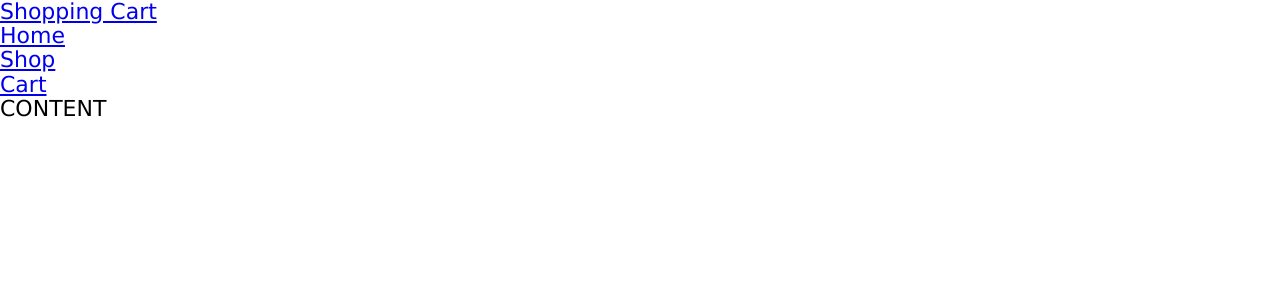
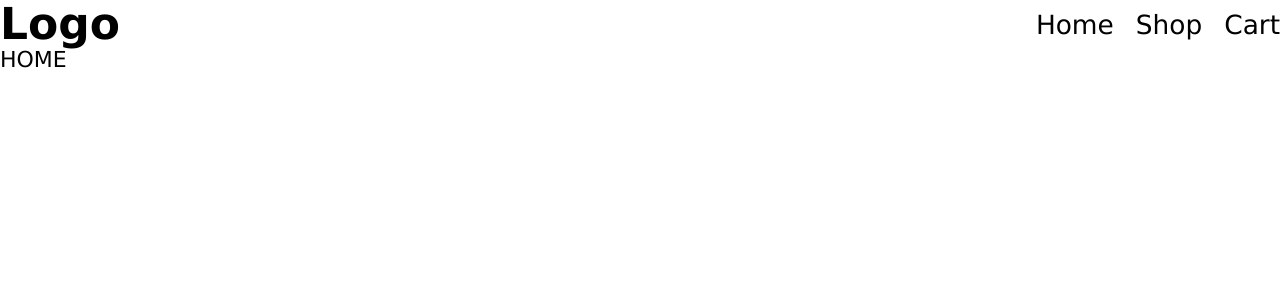
Before and after one commit to Saffr3n-TOP/shopping-cart, a React (Vite) app: page / in a window 1280 px wide. Shown: the top 300 px of the page. Built offline with nearby package versions, Linux system fonts and the light colour scheme.

Commit message:
Create Header component

```diff
--- a/src/App.tsx
+++ b/src/App.tsx
@@ -1,29 +1,13 @@
+import { Outlet } from 'react-router-dom';
+import Header from './components/Header';
+
 export default function App() {
   return (
     <>
-      <header>
-        <a href="#">
-          <span>Shopping Cart</span>
-        </a>
-
-        <nav>
-          <ul>
-            <li>
-              <a href="#">Home</a>
-            </li>
-
-            <li>
-              <a href="#">Shop</a>
-            </li>
-
-            <li>
-              <a href="#">Cart</a>
-            </li>
-          </ul>
-        </nav>
-      </header>
-
-      <main>CONTENT</main>
+      <Header />
+      <main>
+        <Outlet />
+      </main>
     </>
   );
 }
--- /dev/null
+++ b/src/components/Header.tsx
@@ -0,0 +1,12 @@
+import Logo from './Logo';
+import Nav from './Nav';
+import '../styles/header.sass';
+
+export default function Header() {
+  return (
+    <header className="header">
+      <Logo />
+      <Nav />
+    </header>
+  );
+}
--- /dev/null
+++ b/src/styles/header.sass
@@ -0,0 +1,4 @@
+.header
+  display: flex
+  justify-content: space-between
+  align-items: center
```
